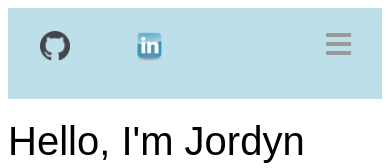
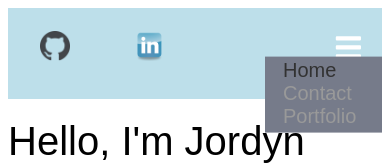
Before and after one commit to jordynful/jordynful.github.io, a React (Create React App) app: page / in a window 390 px wide. Both pictures are taken after a click on the icon 338 px from the left and 43 px from the top of the page. Shown: the top 168 px of the page. Built offline with nearby package versions, Linux system fonts and the light colour scheme; a web font is replaced by a local one.

Commit message:
alt nav bar fix

```diff
--- a/src/components/NavBar/NavbarElements.js
+++ b/src/components/NavBar/NavbarElements.js
@@ -38,13 +38,13 @@ border-radius: 10px;
 
 export const Bars = styled(FaBars)`
 display: none;
-color: #808080;
+color: #fff;
 @media screen and (max-width: 768px) {
 	display: block;
 	position: absolute;
-	top: 0;
-	right: 0;
-	transform: translate(-100%, 75%);
+	top: 3vh;
+	right: 5vw;
+
 	font-size: 1.8rem;
 	cursor: pointer;
 }
@@ -94,3 +94,19 @@ margin-left: 24px;
 	color: #808080;
 }
 `;
+
+export const DropDownContainer = styled("div") `
+@media screen and (max-width: 768px) {
+	position: absolute;
+	top: 10;
+	right: 0;
+	transform: translate(0%, 60%);
+	font-size: 1.8rem;
+	cursor: pointer;
+	background: #555b6e;
+	padding: 0px;
+	width: 30vw;
+
+
+}
+`;
--- a/src/components/NavBar/index.js
+++ b/src/components/NavBar/index.js
@@ -1,5 +1,6 @@
-import React from 'react';
+
 import '../../pages/Styles.css';
+import React, { useState } from "react";
 import {
   Nav,
   Bars,
@@ -7,23 +8,60 @@ import {
   NavLink,
   NavBtn,
   NavBtnLink,
+  DropDownContainer
 } from './NavbarElements';
+import styled from 'styled-components';
 
-const Navbar = () => {
+const DropDownHeader = styled("div")``;
+const DropDownListContainer = styled("div")``;
+
+export default function Navbar() {
+  const [isOpen, setIsOpen] = useState(false);
+  const [selectedOption, setSelectedOption] = useState(null);
+  const toggling = () => setIsOpen(!isOpen);
+  const onOptionClicked = value => () => {
+    setSelectedOption(value);
+    setIsOpen(false);
+    console.log(selectedOption);
+  };
   return (
     <>
       <Nav>
-        <div class = "git">
-      <a class="links" href="https://github.com/jordynful" activeStyle>
+        <div class="git">
+          <a class="links" href="https://github.com/jordynful" activeStyle>
             <img src={require('./githubAlt.png')} alt="GitHub logo" class="img" />
           </a>
           <a class="links" href="https://www.linkedin.com/in/jordyn-fulbright-92825053/" activeStyle>
-          <img src={require('./link.png')} alt="Linkedin logo" class="img"></img>
+            <img src={require('./link.png')} alt="Linkedin logo" class="img"></img>
           </a>
-          </div>
-        <Bars />
+        </div>
 
-          <NavMenu>
+        <div>
+        <DropDownHeader onClick={toggling}>
+              {/* {selectedOption || "Mango"} */}
+              <Bars />
+            </DropDownHeader>
+          <DropDownContainer class= "dropContainer">
+
+            {isOpen && (
+              <DropDownListContainer class="drop" >
+                <ul class = "listLink">
+                  <NavLink class= "Altlinks" to='/' activeStyle>
+                    Home
+                  </NavLink>
+                  <NavLink class="Altlinks" to='/contact' activeStyle>
+                    Contact
+                  </NavLink>
+                  <NavLink class="Altlinks" to='/portfolio' activeStyle>
+                    Portfolio
+                  </NavLink>
+                </ul>
+              </DropDownListContainer>
+            )}
+          </DropDownContainer>
+        </div>
+
+        <NavMenu>
           <NavLink class="links" to='/' activeStyle>
             Home
           </NavLink>
@@ -41,6 +79,4 @@ const Navbar = () => {
       </Nav>
     </>
   );
-};
-
-export default Navbar;
+}
--- a/src/pages/Styles.css
+++ b/src/pages/Styles.css
@@ -258,3 +258,35 @@ margin: 0em;
     flex-direction: column;
     align-items: center;
 }
+.drop {
+    display: flex;
+    margin-top: 30px;
+}
+
+.dropContainer {
+
+    padding: 0%;
+    margin: 0px;
+
+}
+
+.Altlinks {
+    border-radius: 0px;
+/* background: #808080; */
+padding: 0px 0px;
+color: #000000;
+outline: none;
+border: none;
+cursor: pointer;
+transition: all 0.2s ease-in-out;
+text-decoration: none;
+font-size: 20px;
+float: left;
+
+}
+
+.listLink {
+    margin: 0;
+    padding: 2px;
+    padding-bottom: 5px;
+}
```
